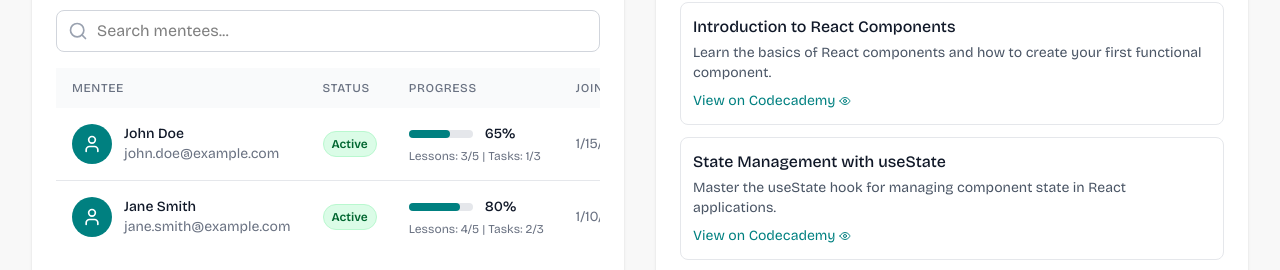
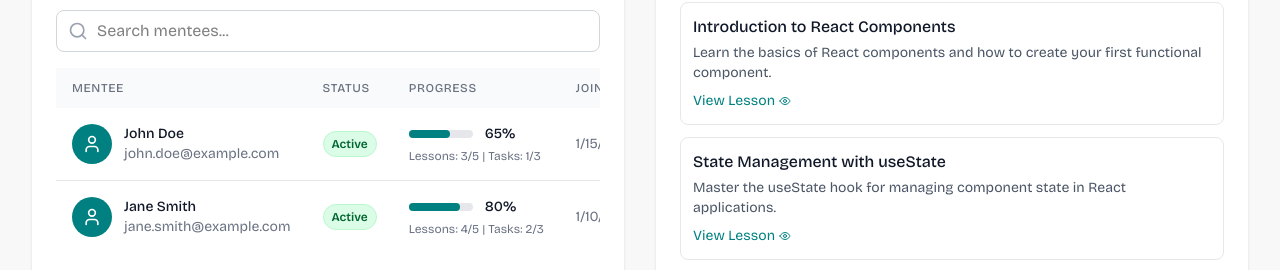
Before and after one commit to SLINT-Tech/slinttech.org, a React (Vite) app: page /mentor/course/1 in a window 1280 px wide. Shown: the part 479-749 px from the top of the page. Built offline with nearby package versions, Linux system fonts and the light colour scheme.

Commit message:
Update 'View on Codecademy' to generic 'View Lesson'

```diff
--- a/src/Pages/MentorCourseDetailPage.tsx
+++ b/src/Pages/MentorCourseDetailPage.tsx
@@ -512,7 +512,7 @@ const MentorCourseDetailPage = () => {
                             rel="noopener noreferrer"
                             className="text-[#008080] hover:text-teal-700 text-sm mt-2 inline-flex items-center gap-1 cursor-pointer"
                           >
-                            View on Codecademy
+                            View Lesson
                             <Eye className="w-3 h-3" />
                           </a>
                         </div>
```
